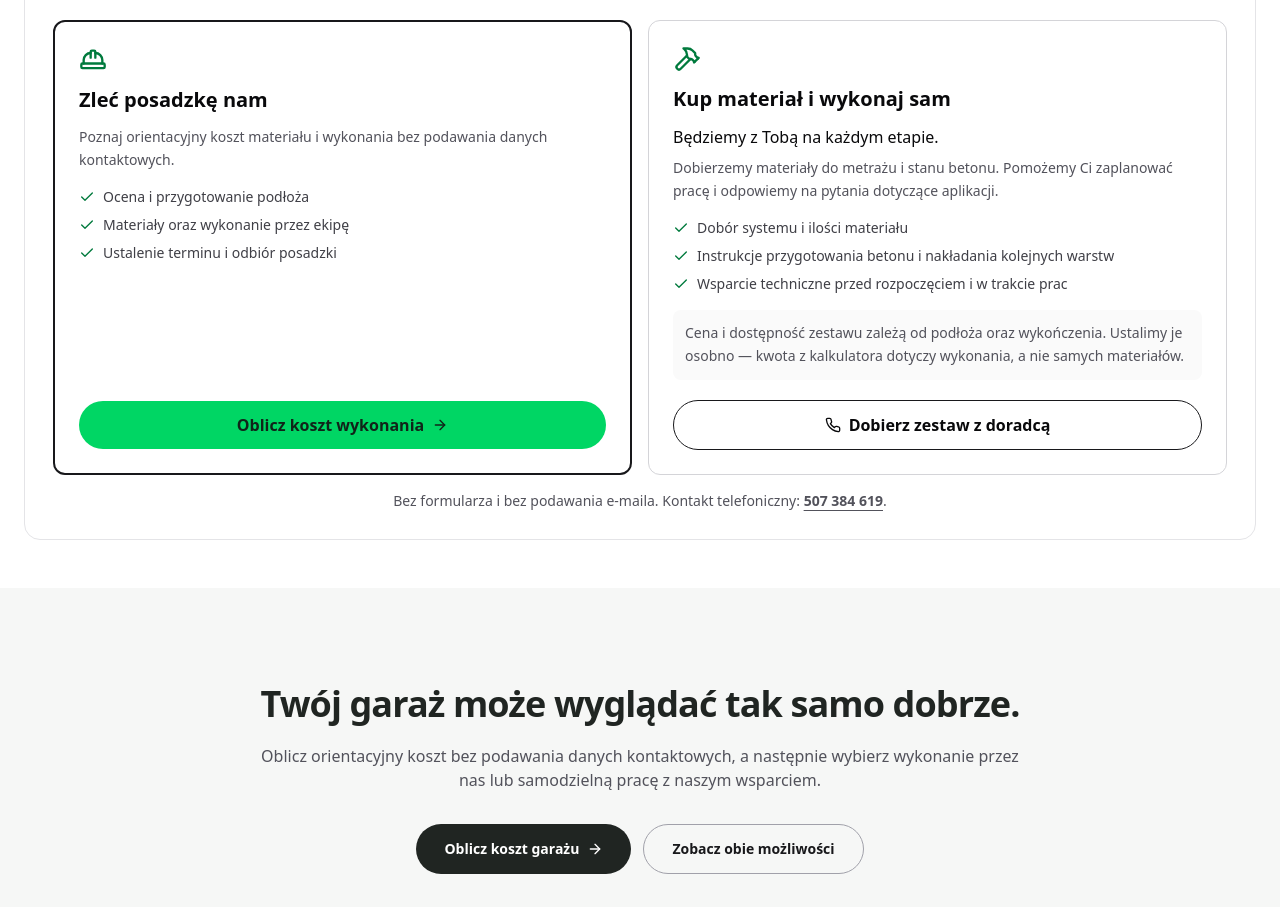
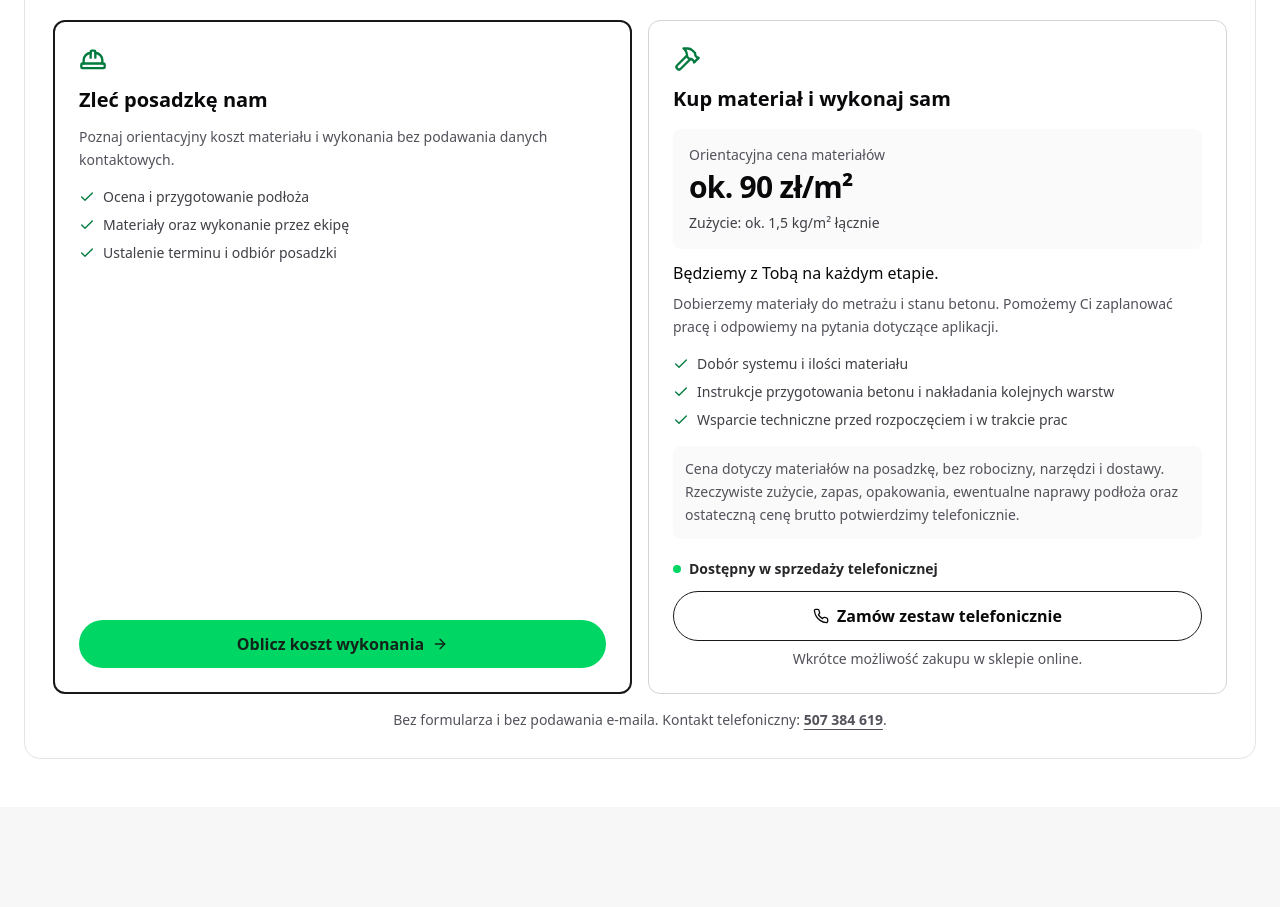
Before and after one commit to damianGG/posadzki-zywiczne, a Next.js app: page /garaze in a window 1280 px wide. Shown: the part 7660-8567 px from the top of the page. Built offline with nearby package versions, Linux system fonts and the light colour scheme.

Commit message:
feat(garage): show DIY kit estimate and phone ordering availability

```diff
--- a/components/blocks/kalkulator-posadzki-client.tsx
+++ b/components/blocks/kalkulator-posadzki-client.tsx
@@ -2463,12 +2463,10 @@ export default function KalkulatorPosadzkiClient({ initialData, presetGarage = f
                             {garageResultReady && wybranyRodzajPowierzchniObj && wybranyKolorObj ? (
                               <GarageExecutionOptions estimate={{ area: powierzchnia, total: kosztPoRabacie, finish: wybranyRodzajPowierzchniObj.nazwa, color: wybranyKolorObj.kodRAL }} />
                             ) : (
-                              <div id="garaz-dwie-opcje" className="scroll-mt-28 rounded-xl border bg-white p-5 text-sm text-zinc-700">
-                                <h2 className="font-semibold text-zinc-950">Najpierw oblicz koszt wykonania</h2>
-                                {!usingFallbackData && requiresPerimeter && !!wymiarySaWypelnione && kosztCalkowity > 0 && <p className="mt-3 text-xl font-semibold text-zinc-950 lg:hidden">Suma częściowa: {new Intl.NumberFormat("pl-PL", {maximumFractionDigits: 2}).format(kosztPoRabacie)} zł</p>}
-                                <p className="mt-2">{usingFallbackData ? "Aktualny cennik jest niepełny. Skontaktuj się z nami, aby potwierdzić wycenę." : requiresPerimeter && kosztCalkowity > 0 ? "Podaj obwód garażu, aby doliczyć wybrane usługi za metr bieżący." : "Uzupełnij metraż, podłoże, wykończenie i kolor. Potem wybierzesz wykonanie przez nas lub zestaw do samodzielnego wykonania."}</p>
-                                <a href="tel:+48507384619" className="mt-3 inline-flex min-h-11 items-center font-medium underline">Potrzebujesz pomocy z doborem materiału? Zadzwoń</a>
-                              </div>
+                              <GarageExecutionOptions area={powierzchnia} pending={{
+                                message: usingFallbackData ? "Aktualny cennik wykonania jest niepełny. Skontaktuj się z nami, aby potwierdzić wycenę." : requiresPerimeter && kosztCalkowity > 0 ? "Podaj obwód garażu, aby doliczyć wybrane usługi za metr bieżący." : "Uzupełnij metraż, podłoże, wykończenie i kolor, aby poznać orientacyjną cenę wykonania.",
+                                partialTotal: !usingFallbackData && requiresPerimeter && !!wymiarySaWypelnione && kosztCalkowity > 0 ? kosztPoRabacie : undefined,
+                              }} />
                             )}
                             {garageResultReady && <Button onClick={() => generujPDF(false)} disabled={isGeneratingPDF} variant="outline" className="w-full min-h-11 sm:w-auto"><Download className="h-4 w-4" aria-hidden="true"/>{isGeneratingPDF ? "Generowanie…" : "Pobierz kosztorys PDF"}</Button>}
                           </div>
--- a/components/garage-execution-options.tsx
+++ b/components/garage-execution-options.tsx
@@ -1,9 +1,15 @@
 import { ArrowRight, Check, Hammer, HardHat, Phone } from "lucide-react";
 import Link from "next/link";
 import { SITE_PHONE } from "@/lib/site-config";
+import { estimateGarageDiy, GARAGE_DIY_KG_PER_M2, GARAGE_DIY_PLN_PER_M2 } from "@/lib/garage-calculator-flow";
 
 const formatPrice = (n: number) => new Intl.NumberFormat("pl-PL", { maximumFractionDigits: 2 }).format(n);
-export default function GarageExecutionOptions({ estimate }: { estimate?: { area: number; total: number; finish: string; color: string } }) {
+export default function GarageExecutionOptions({ estimate, area, pending }: {
+  estimate?: { area: number; total: number; finish: string; color: string };
+  area?: number;
+  pending?: { message: string; partialTotal?: number };
+}) {
+  const diy = estimateGarageDiy(estimate?.area ?? area);
   return (
     <section id="garaz-dwie-opcje" aria-labelledby="garage-options-title" className="scroll-mt-28 rounded-2xl border border-zinc-200 bg-white p-4 sm:p-7">
       <p className="brand-eyebrow">Dwie drogi do nowej posadzki</p>
@@ -18,25 +24,33 @@ export default function GarageExecutionOptions({ estimate }: { estimate?: { area
             <p className="mt-1 text-3xl font-semibold tracking-tight text-zinc-950">{formatPrice(estimate.total)} zł</p>
             <p className="mt-1 text-sm text-zinc-600">{estimate.finish} · {estimate.color}</p>
             <p className="mt-2 text-xs leading-relaxed text-zinc-600">Szacunek z aktualnego kalkulatora. Ostateczna cena, dojazd, zakres i VAT do potwierdzenia.</p>
-          </div> : <p className="mt-3 text-sm leading-relaxed text-zinc-600">Poznaj orientacyjny koszt materiału i wykonania bez podawania danych kontaktowych.</p>}
+          </div> : pending ? <div className="mt-4 rounded-lg bg-zinc-50 p-4 text-sm leading-relaxed text-zinc-600">{pending.partialTotal !== undefined && <p className="mb-2 text-xl font-semibold text-zinc-950">Suma częściowa: {formatPrice(pending.partialTotal)} zł</p>}{pending.message}</div> : <p className="mt-3 text-sm leading-relaxed text-zinc-600">Poznaj orientacyjny koszt materiału i wykonania bez podawania danych kontaktowych.</p>}
           <ul className="mt-4 space-y-2 text-sm text-zinc-700">
             {["Ocena i przygotowanie podłoża","Materiały oraz wykonanie przez ekipę","Ustalenie terminu i odbiór posadzki"].map(item => <li key={item} className="flex gap-2"><Check className="mt-0.5 h-4 w-4 shrink-0 text-[#007A3D]" aria-hidden="true"/>{item}</li>)}
           </ul>
           <div className="mt-auto pt-5">
-            {estimate ? <a href={"tel:" + SITE_PHONE} className="brand-accent-button flex min-h-12 items-center justify-center gap-2 rounded-full px-4 py-3 text-center font-semibold"><Phone className="h-4 w-4" aria-hidden="true"/> Zadzwoń i ustal wykonanie</a> : <Link href="/kalkulator?typ=garaz" className="brand-accent-button flex min-h-12 items-center justify-center gap-2 rounded-full px-4 py-3 text-center font-semibold">Oblicz koszt wykonania <ArrowRight className="h-4 w-4" aria-hidden="true"/></Link>}
+            {estimate ? <a href={"tel:" + SITE_PHONE} className="brand-accent-button flex min-h-12 items-center justify-center gap-2 rounded-full px-4 py-3 text-center font-semibold"><Phone className="h-4 w-4" aria-hidden="true"/> Zadzwoń i ustal wykonanie</a> : pending ? <a href={"tel:" + SITE_PHONE} className="flex min-h-12 items-center justify-center gap-2 rounded-full border border-zinc-900 px-4 py-3 text-center font-semibold"><Phone className="h-4 w-4" aria-hidden="true"/> Porozmawiaj o wykonaniu</a> : <Link href="/kalkulator?typ=garaz" className="brand-accent-button flex min-h-12 items-center justify-center gap-2 rounded-full px-4 py-3 text-center font-semibold">Oblicz koszt wykonania <ArrowRight className="h-4 w-4" aria-hidden="true"/></Link>}
           </div>
         </article>
         <article className="flex min-w-0 flex-col rounded-xl border border-zinc-300 p-5 sm:p-6">
           <Hammer className="h-7 w-7 text-[#007A3D]" aria-hidden="true"/>
           <h3 className="mt-3 text-xl font-semibold">Kup materiał i wykonaj sam</h3>
+          <div className="mt-4 rounded-lg bg-zinc-50 p-4">
+            <p className="text-sm text-zinc-600">{diy ? "Orientacyjna cena zestawu · " + formatPrice(diy.area) + " m²" : "Orientacyjna cena materiałów"}</p>
+            <p className="mt-1 text-3xl font-semibold tracking-tight text-zinc-950">{diy ? formatPrice(diy.totalPln) + " zł" : "ok. " + formatPrice(GARAGE_DIY_PLN_PER_M2) + " zł/m²"}</p>
+            <p className="mt-2 text-sm font-medium text-zinc-700">{diy ? "Potrzebna ilość: ok. " + formatPrice(diy.materialKg) + " kg materiału łącznie" : "Zużycie: ok. " + formatPrice(GARAGE_DIY_KG_PER_M2) + " kg/m² łącznie"}</p>
+            {diy && <p className="mt-1 text-xs text-zinc-600">Przyjęto {formatPrice(GARAGE_DIY_PLN_PER_M2)} zł/m² i {formatPrice(GARAGE_DIY_KG_PER_M2)} kg/m². To orientacyjna kalkulacja, nie gotowa oferta.</p>}
+          </div>
           <p className="mt-3 text-base font-medium">Będziemy z Tobą na każdym etapie.</p>
           <p className="mt-2 text-sm leading-relaxed text-zinc-600">Dobierzemy materiały do metrażu i stanu betonu. Pomożemy Ci zaplanować pracę i odpowiemy na pytania dotyczące aplikacji.</p>
           <ul className="mt-4 space-y-2 text-sm text-zinc-700">
             {["Dobór systemu i ilości materiału","Instrukcje przygotowania betonu i nakładania kolejnych warstw","Wsparcie techniczne przed rozpoczęciem i w trakcie prac"].map(item => <li key={item} className="flex gap-2"><Check className="mt-0.5 h-4 w-4 shrink-0 text-[#007A3D]" aria-hidden="true"/>{item}</li>)}
           </ul>
-          <p className="mt-4 rounded-lg bg-zinc-50 p-3 text-sm leading-relaxed text-zinc-600">Cena i dostępność zestawu zależą od podłoża oraz wykończenia. Ustalimy je osobno — kwota z kalkulatora dotyczy wykonania, a nie samych materiałów.</p>
+          <p className="mt-4 rounded-lg bg-zinc-50 p-3 text-sm leading-relaxed text-zinc-600">Cena dotyczy materiałów na posadzkę, bez robocizny, narzędzi i dostawy. Rzeczywiste zużycie, zapas, opakowania, ewentualne naprawy podłoża oraz ostateczną cenę brutto potwierdzimy telefonicznie.</p>
           <div className="mt-auto pt-5">
-            <a href={"tel:" + SITE_PHONE} className="flex min-h-12 items-center justify-center gap-2 rounded-full border border-zinc-900 px-4 py-3 text-center font-semibold text-zinc-950 hover:bg-zinc-50"><Phone className="h-4 w-4" aria-hidden="true"/> Dobierz zestaw z doradcą</a>
+            <p className="mb-3 flex items-center gap-2 text-sm font-semibold text-zinc-800"><span className="h-2 w-2 shrink-0 rounded-full bg-[#00D664]" aria-hidden="true"/> Dostępny w sprzedaży telefonicznej</p>
+            <a href={"tel:" + SITE_PHONE} className="flex min-h-12 items-center justify-center gap-2 rounded-full border border-zinc-900 px-4 py-3 text-center font-semibold text-zinc-950 hover:bg-zinc-50"><Phone className="h-4 w-4" aria-hidden="true"/> Zamów zestaw telefonicznie</a>
+            <p className="mt-2 text-center text-sm text-zinc-600">Wkrótce możliwość zakupu w sklepie online.</p>
           </div>
         </article>
       </div>
--- a/lib/garage-calculator-flow.ts
+++ b/lib/garage-calculator-flow.ts
@@ -24,3 +24,16 @@ export function matchGarageSurface(look: string | undefined, options: { id: stri
   const matches = options.filter(option => pattern.test(option.nazwa));
   return matches.length === 1 ? matches[0].id : "";
 }
+
+/** Indicative DIY estimate set by the business owner; independent of installation pricing. */
+export const GARAGE_DIY_KG_PER_M2 = 1.5;
+export const GARAGE_DIY_PLN_PER_M2 = 90;
+
+export function estimateGarageDiy(area: number | undefined) {
+  if (typeof area !== "number" || !Number.isFinite(area) || area < 1 || area > 2500) return null;
+  return {
+    area,
+    materialKg: Math.round((area * GARAGE_DIY_KG_PER_M2 + Number.EPSILON) * 100) / 100,
+    totalPln: Math.round((area * GARAGE_DIY_PLN_PER_M2 + Number.EPSILON) * 100) / 100,
+  };
+}
```
Also changed, not shown: 1 other file (tests, documents, lock files or other folders).
